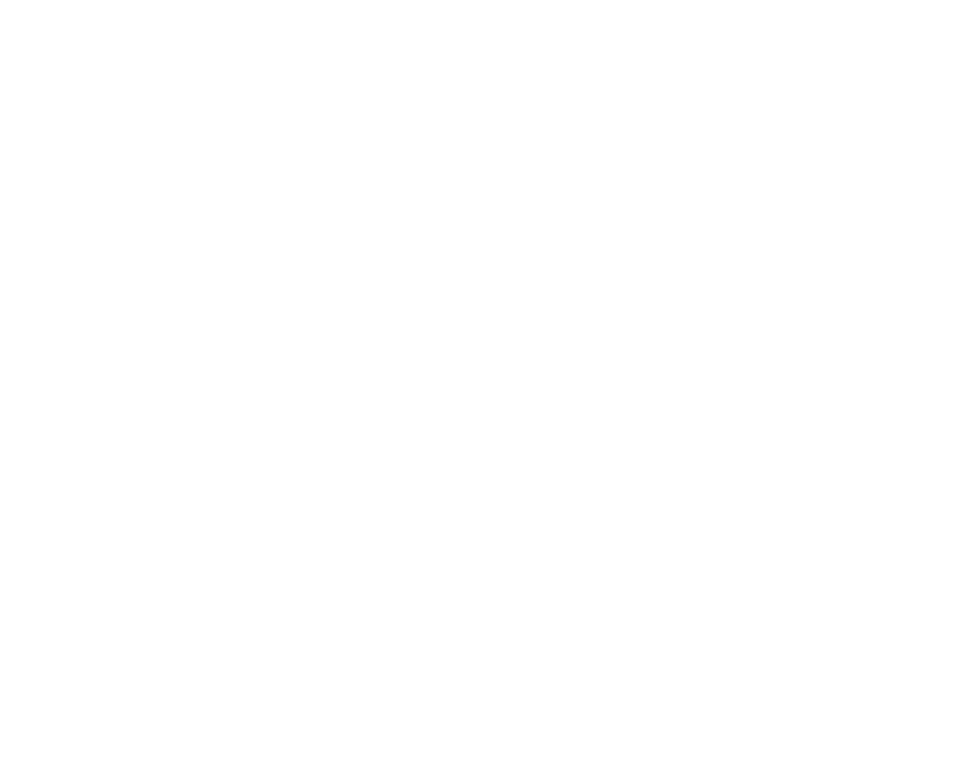
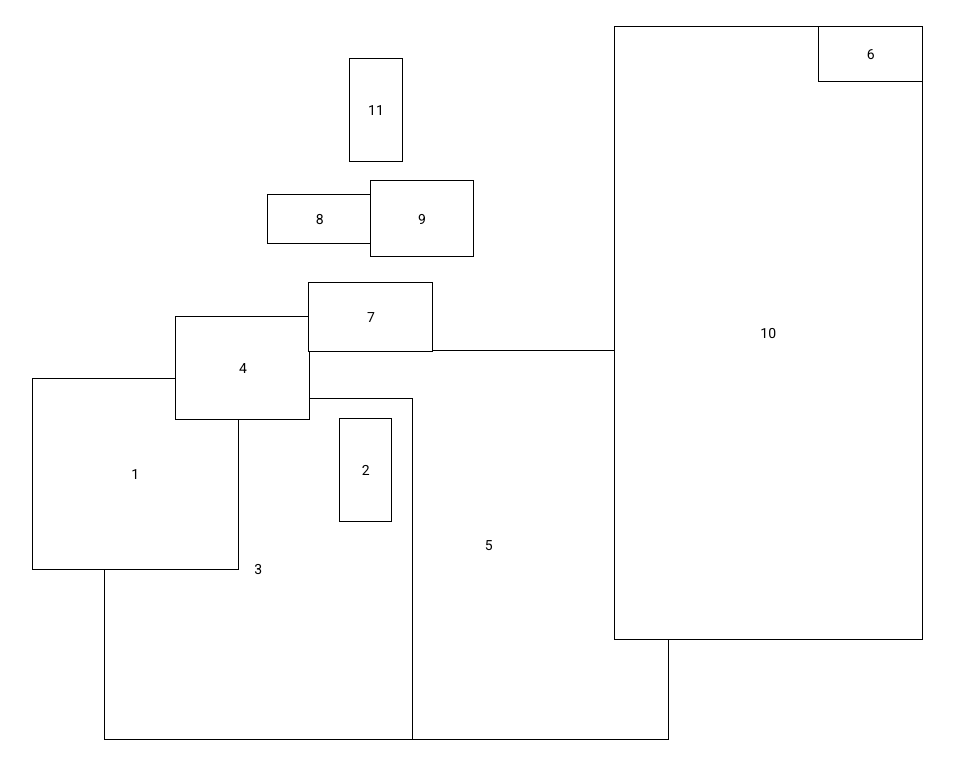
Before and after one commit to FelipeMielkeVieira/SaeMovel, an Angular app in the folder front-end/: page / in a window 1280 px wide. Shown: the top 778 px of the page, without its empty margins (178-1132 px from the left). Built offline with nearby package versions, Linux system fonts and the light colour scheme.

Commit message:
24/11 - 10:33

```diff
--- a/front-end/src/app/app.component.css
+++ b/front-end/src/app/app.component.css
@@ -0,0 +1,120 @@
+#body {
+    width: 100vw;
+    height: 100vh;
+    display: flex;
+    justify-content: center;
+    align-items: center;
+}
+
+#container {
+    width: 80%;
+    height: 85%;
+    position: relative;
+}
+
+.default-area {
+    display: flex;
+    justify-content: center;
+    align-items: center;
+    border: 1px solid black;
+    background-color: white;
+}
+
+#area-1 {
+    width: 20%;
+    height: 28%;
+    position: absolute;
+    left: 8%;
+    bottom: 25%;
+    z-index: 40;
+}
+
+#area-2 {
+    width: 5%;
+    height: 15%;
+    position: absolute;
+    left: 38%;
+    bottom: 32%;
+    z-index: 30;
+}
+
+#area-3 {
+    width: 30%;
+    height: 50%;
+    position: absolute;
+    bottom: 0;
+    left: 15%;
+    z-index: 20;
+}
+
+#area-4 {
+    width: 13%;
+    height: 15%;
+    position: absolute;
+    left: 22%;
+    bottom: 47%;
+    z-index: 50;
+}
+
+#area-5 {
+    width: 35%;
+    height: 57%;
+    position: absolute;
+    bottom: 0;
+    left: 35%;
+    z-index: 10;
+}
+
+#area-6 {
+    width: 10%;
+    height: 8%;
+    position: absolute;
+    top: -5%;
+    right: 5%;
+    z-index: 20;
+}
+
+#area-7 {
+    width: 12%;
+    height: 10%;
+    position: absolute;
+    bottom: 57%;
+    left: 35%;
+    z-index: 50;
+}
+
+#area-8 {
+    width: 10%;
+    height: 7%;
+    position: absolute;
+    left: 31%;
+    bottom: 73%;
+    z-index: 50;
+}
+
+#area-9 {
+    width: 10%;
+    height: 11%;
+    position: absolute;
+    left: 41%;
+    bottom: 71%;
+    z-index: 50;
+}
+
+#area-10 {
+    width: 30%;
+    height: 90%;
+    position: absolute;
+    top: -5%;
+    right: 5%;
+    z-index: 10;
+}
+
+#area-11 {
+    width: 5%;
+    height: 15%;
+    position: absolute;
+    left: 39%;
+    bottom: 85%;
+    z-index: 50;
+}
--- a/front-end/src/app/app.component.html
+++ b/front-end/src/app/app.component.html
@@ -0,0 +1,49 @@
+<div id="body">
+  <div id="container">
+
+    <div (click)="openDialog(1)" id="area-1" class="default-area">
+      1
+    </div>
+
+    <div (click)="openDialog(2)" id="area-2" class="default-area">
+      2
+    </div>
+
+    <div (click)="openDialog(3)" id="area-3" class="default-area">
+      3
+    </div>
+
+    <div (click)="openDialog(4)" id="area-4" class="default-area">
+      4
+    </div>
+
+    <div (click)="openDialog(5)" id="area-5" class="default-area">
+      5
+    </div>
+
+    <div (click)="openDialog(6)" id="area-6" class="default-area">
+      6
+    </div>
+
+    <div (click)="openDialog(7)" id="area-7" class="default-area">
+      7
+    </div>
+
+    <div (click)="openDialog(8)" id="area-8" class="default-area">
+      8
+    </div>
+
+    <div (click)="openDialog(9)" id="area-9" class="default-area">
+      9
+    </div>
+
+    <div (click)="openDialog(10)" id="area-10" class="default-area">
+      10
+    </div>
+
+    <div (click)="openDialog(11)" id="area-11" class="default-area">
+      11
+    </div>
+
+  </div>
+</div>
--- a/front-end/src/app/app.component.ts
+++ b/front-end/src/app/app.component.ts
@@ -1,4 +1,6 @@
 import { Component } from '@angular/core';
+import { MatDialog } from '@angular/material/dialog';
+import { ModalAreaComponent } from './modal-area/modal-area.component';
 
 @Component({
   selector: 'app-root',
@@ -7,4 +9,16 @@
 })
 export class AppComponent {
   title = 'front-end';
+
+  constructor(public dialog: MatDialog) {}
+
+  visibleModalArea: boolean = false;
+
+  openDialog(id: number) {
+    const dialogRef = this.dialog.open(ModalAreaComponent, { data: { area: id } });
+
+    dialogRef.afterClosed().subscribe(result => {
+      console.log(`Dialog result: ${result}`);
+    });
+  }
 }
--- /dev/null
+++ b/front-end/src/app/modal-area/modal-area.component.html
@@ -0,0 +1,8 @@
+<h2 mat-dialog-title>Área {{ data.area }}</h2>
+<mat-dialog-content class="mat-typography">
+
+</mat-dialog-content>
+<mat-dialog-actions align="end">
+    <button mat-button mat-dialog-close>Cancel</button>
+    <button mat-button [mat-dialog-close]="true" cdkFocusInitial>Install</button>
+</mat-dialog-actions>
--- /dev/null
+++ b/front-end/src/app/modal-area/modal-area.component.ts
@@ -0,0 +1,16 @@
+import { Component, OnInit, Inject } from '@angular/core';
+import { MAT_DIALOG_DATA } from '@angular/material/dialog';
+
+@Component({
+  selector: 'app-modal-area',
+  templateUrl: './modal-area.component.html',
+  styleUrls: ['./modal-area.component.css']
+})
+export class ModalAreaComponent implements OnInit {
+
+  constructor(@Inject(MAT_DIALOG_DATA) public data: { area: number }) { }
+
+  ngOnInit(): void {
+  }
+
+}
--- /dev/null
+++ b/front-end/src/app/modal-venda/modal-venda.component.html
@@ -0,0 +1 @@
+<p>modal-venda works!</p>
--- /dev/null
+++ b/front-end/src/app/modal-venda/modal-venda.component.ts
@@ -0,0 +1,15 @@
+import { Component, OnInit } from '@angular/core';
+
+@Component({
+  selector: 'app-modal-venda',
+  templateUrl: './modal-venda.component.html',
+  styleUrls: ['./modal-venda.component.css']
+})
+export class ModalVendaComponent implements OnInit {
+
+  constructor() { }
+
+  ngOnInit(): void {
+  }
+
+}
--- a/front-end/src/index.html
+++ b/front-end/src/index.html
@@ -1,5 +1,5 @@
 <!doctype html>
-<html lang="en">
+<html lang="pt-br">
 <head>
   <meta charset="utf-8">
   <title>FrontEnd</title>
```
Also changed, not shown: front-end/src/app/app.module.ts (+11 -2 lines), front-end/src/app/modal-area/modal-area.component.css (added), front-end/src/app/modal-venda/modal-venda.component.css (added), 2 other files (tests, documents, lock files or other folders).
